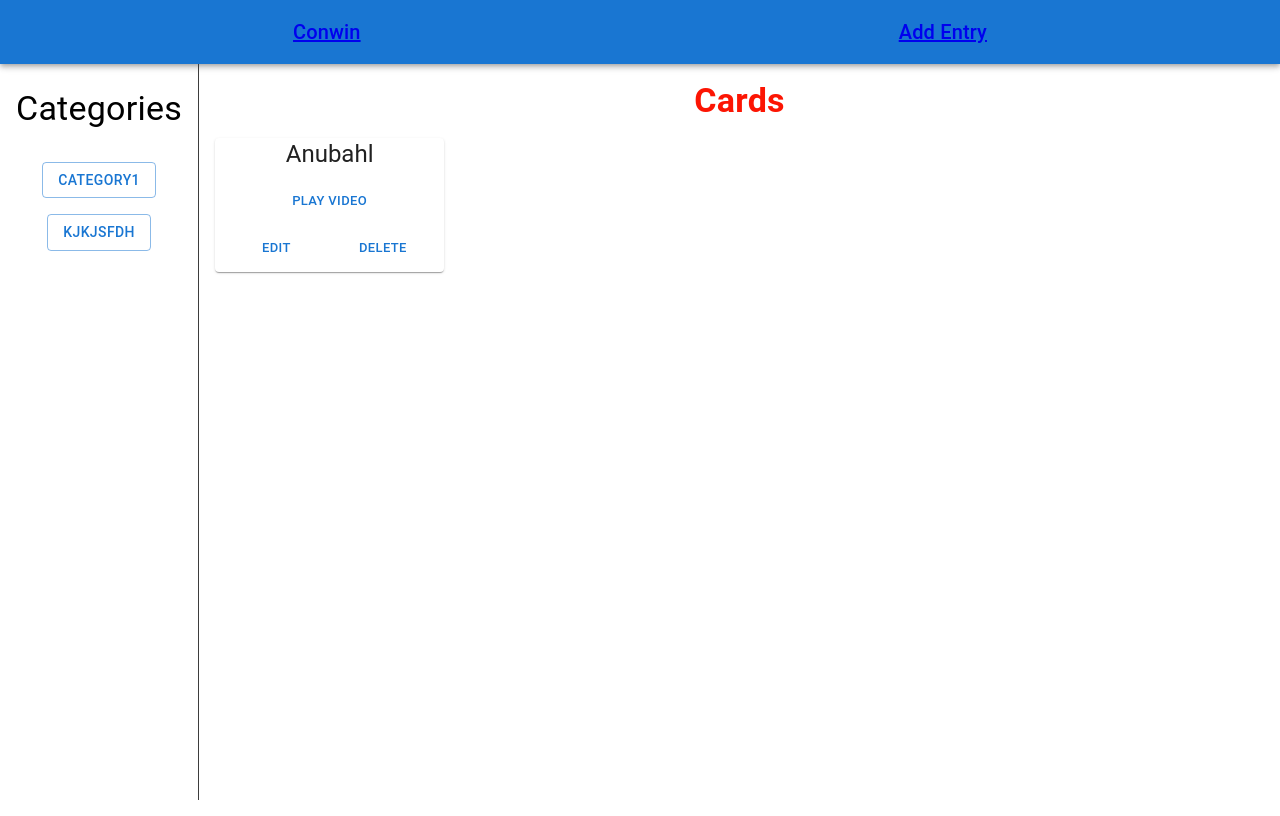
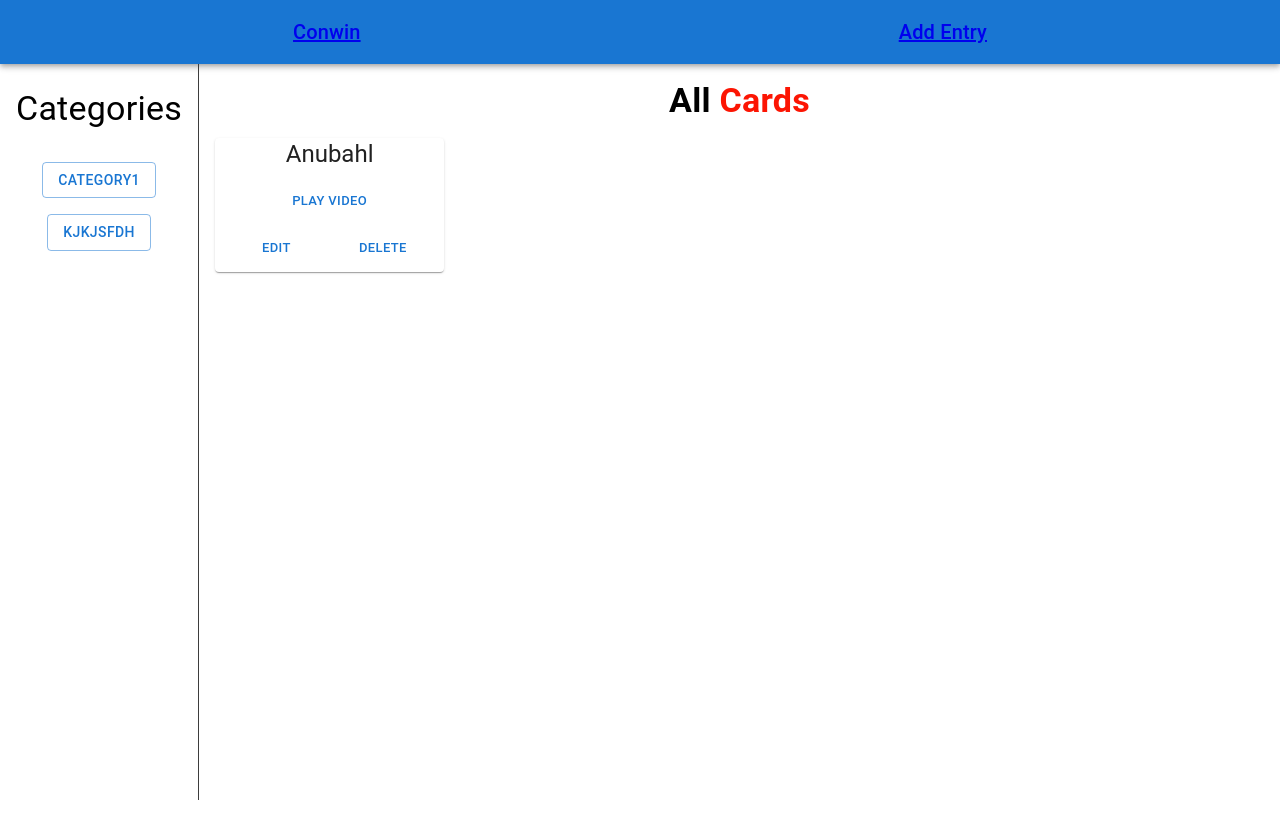
Before and after one commit to Anubhav-Joria/VideoPlayer, a React (Create React App) app: page / in a window 1280 px wide. Built offline with nearby package versions, Linux system fonts and the light colour scheme; data requests are answered from the project's data file.

Commit message:
CardArea heading upgraded

```diff
--- a/src/components/CardArea.tsx
+++ b/src/components/CardArea.tsx
@@ -70,7 +70,8 @@ const CardArea = () => {
 
       <Box p={2} sx={{ overflowY: "auto", height: "90vh", flex: 2 }}>
         <Typography variant="h4" fontWeight="bold" mb={2}>
-          {selectedCategory} <span style={{ color: "#FC1503" }}>Cards</span>
+          {selectedCategory || "All"}{" "}
+          <span style={{ color: "#FC1503" }}>Cards</span>
         </Typography>
         <Cards
           handleFetchCategories={handleFetchCategories}
```
